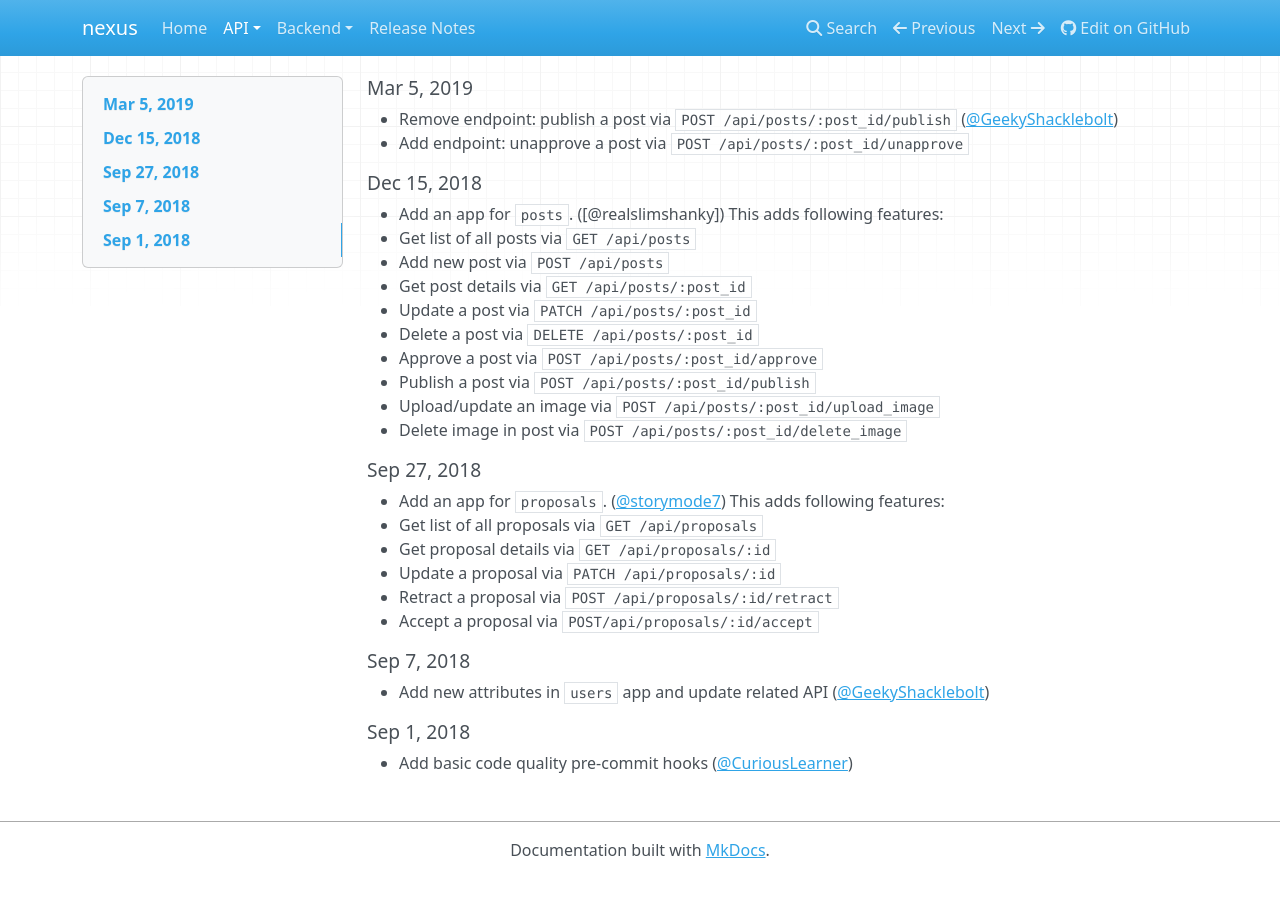
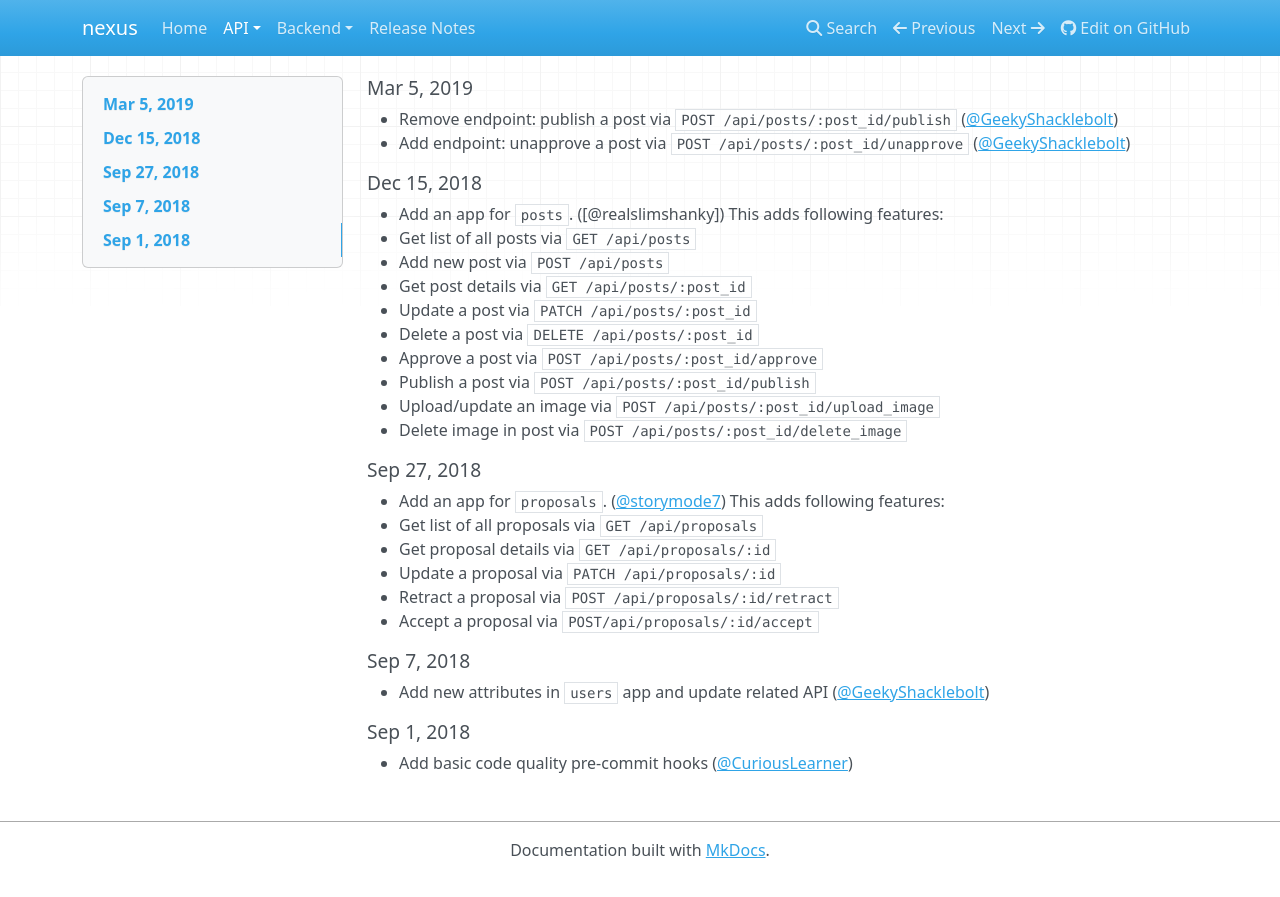
Before and after one commit to CuriousLearner/nexus, an MkDocs documentation site: the page built from docs/api/changelog.md, in a window 1280 px wide. Shown: the top 897 px of the page. Built offline with MkDocs 1.6.1, drawn with Linux system fonts in a browser that asks for light colours; nearby versions of some CDN libraries.

Commit message:
fix(changelog): Add github handle of geekyshacklebolt

```diff
--- a/docs/api/changelog.md
+++ b/docs/api/changelog.md
@@ -7,7 +7,7 @@
 ## Mar 5, 2019
 
 - Remove endpoint: publish a post via `POST /api/posts/:post_id/publish` ([@GeekyShacklebolt])
-- Add endpoint: unapprove a post via `POST /api/posts/:post_id/unapprove`
+- Add endpoint: unapprove a post via `POST /api/posts/:post_id/unapprove` ([@GeekyShacklebolt])
 
 ## Dec 15, 2018
 - Add an app for `posts`. ([@realslimshanky])
```
